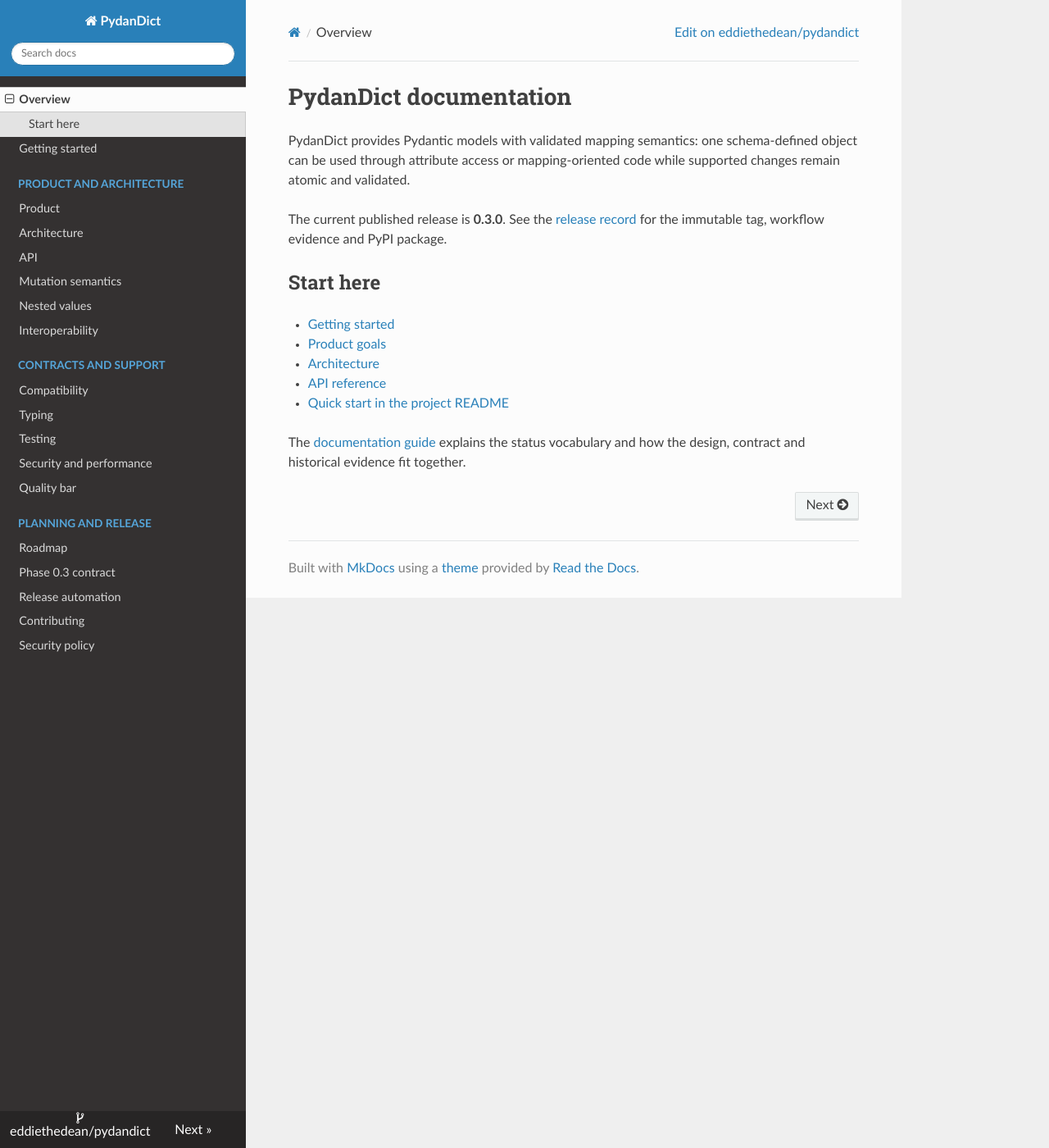
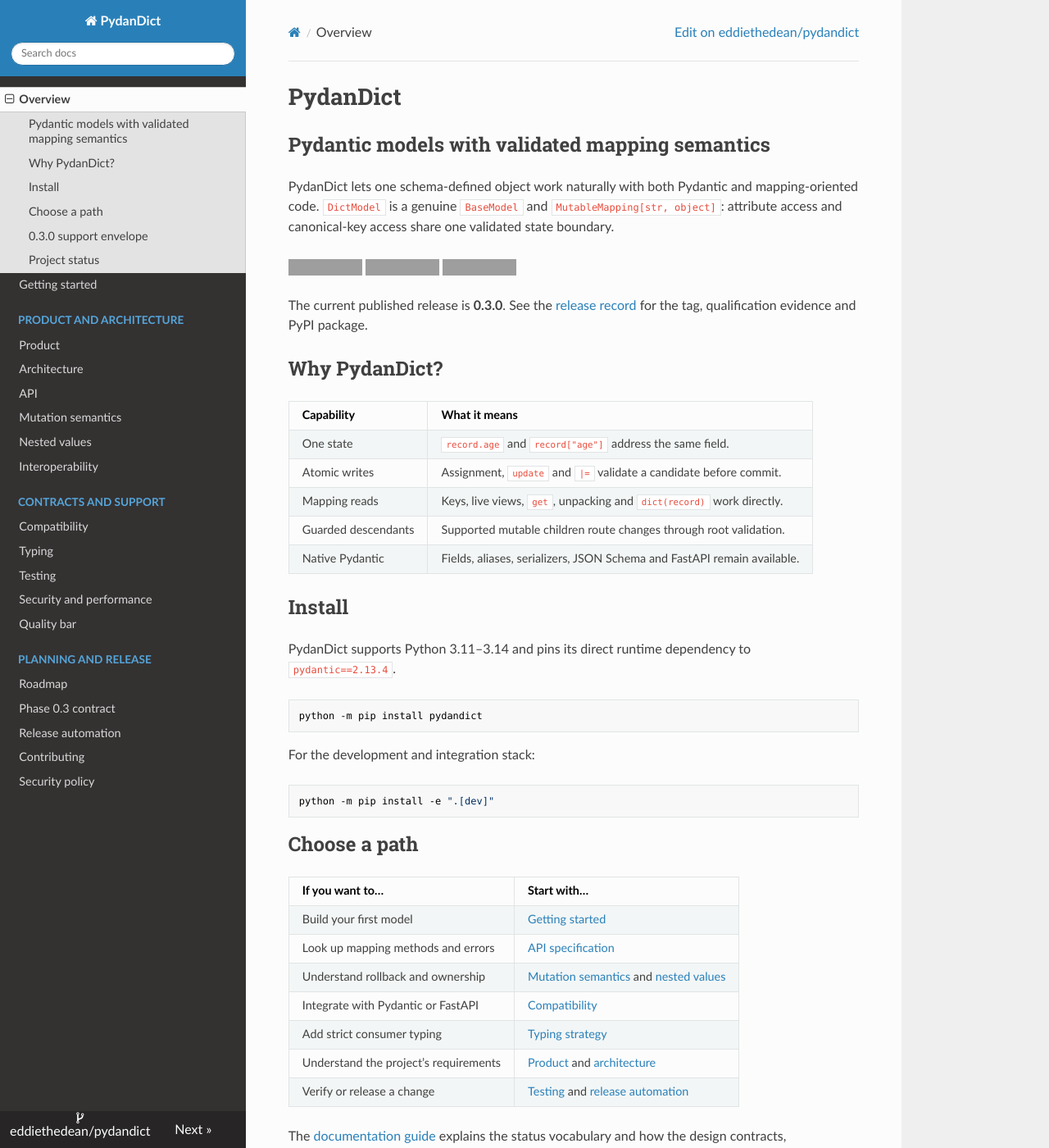
Before and after one commit to eddiethedean/pydandict, an MkDocs documentation site: the page built from docs/index.md, in a window 1280 px wide and 1400 px high. Shown: the whole window at 82% size. Built offline with MkDocs 1.6.1, drawn with Linux system fonts in a browser that asks for light colours; nearby versions of some CDN libraries; some of the changed text lies outside the part shown; grey boxes are pictures that could not be loaded.

Commit message:
docs: upgrade documentation landing page

````diff
--- a/docs/index.md
+++ b/docs/index.md
@@ -1,20 +1,81 @@
-# PydanDict documentation
+# PydanDict
 
-PydanDict provides Pydantic models with validated mapping semantics: one
-schema-defined object can be used through attribute access or mapping-oriented
-code while supported changes remain atomic and validated.
+## Pydantic models with validated mapping semantics
+
+PydanDict lets one schema-defined object work naturally with both Pydantic and
+mapping-oriented code. `DictModel` is a genuine `BaseModel` and
+`MutableMapping[str, object]`: attribute access and canonical-key access share
+one validated state boundary.
+
+[![PyPI](https://img.shields.io/pypi/v/pydandict.svg)](https://pypi.org/project/pydandict/)
+[![CI](https://github.com/eddiethedean/pydandict/actions/workflows/ci.yml/badge.svg)](https://github.com/eddiethedean/pydandict/actions/workflows/ci.yml)
+[![Read the Docs](https://readthedocs.org/projects/pydandict/badge/?version=latest)](https://pydandict.readthedocs.io/)
 
 The current published release is **0.3.0**. See the [release record](release.md#030-release-record)
-for the immutable tag, workflow evidence and PyPI package.
+for the tag, qualification evidence and PyPI package.
 
-## Start here
+## Why PydanDict?
 
-- [Getting started](getting-started.md)
-- [Product goals](product.md)
-- [Architecture](architecture.md)
-- [API reference](api.md)
-- [Quick start in the project README](https://github.com/eddiethedean/pydandict#readme)
+| Capability | What it means |
+| --- | --- |
+| One state | `record.age` and `record["age"]` address the same field. |
+| Atomic writes | Assignment, `update` and `|=` validate a candidate before commit. |
+| Mapping reads | Keys, live views, `get`, unpacking and `dict(record)` work directly. |
+| Guarded descendants | Supported mutable children route changes through root validation. |
+| Native Pydantic | Fields, aliases, serializers, JSON Schema and FastAPI remain available. |
+
+## Install
+
+PydanDict supports Python 3.11–3.14 and pins its direct runtime dependency to
+`pydantic==2.13.4`.
+
+```sh
+python -m pip install pydandict
+```
+
+For the development and integration stack:
+
+```sh
+python -m pip install -e ".[dev]"
+```
+
+## Choose a path
+
+| If you want to… | Start with… |
+| --- | --- |
+| Build your first model | [Getting started](getting-started.md) |
+| Look up mapping methods and errors | [API specification](api.md) |
+| Understand rollback and ownership | [Mutation semantics](mutation-semantics.md) and [nested values](nested-values.md) |
+| Integrate with Pydantic or FastAPI | [Compatibility](compatibility.md) |
+| Add strict consumer typing | [Typing strategy](typing.md) |
+| Understand the project’s requirements | [Product](product.md) and [architecture](architecture.md) |
+| Verify or release a change | [Testing](testing.md) and [release automation](release.md) |
 
 The [documentation guide](https://github.com/eddiethedean/pydandict/blob/main/docs/README.md)
-explains the status vocabulary and how the design, contract and historical
-evidence fit together.
+explains the status vocabulary and how the design contracts, implementation
+plans and historical evidence fit together.
+
+## 0.3.0 support envelope
+
+The release is intentionally focused. It supports scalar fields, explicitly
+specialized generics, and the existing finite nested ownership envelope using
+`MutableSequence`, `MutableMapping` and `MutableSet` annotations.
+
+The following are outside the contract: concrete mutable annotations
+(`list`, `dict`, `set`), arbitrary objects, custom scalar subclasses/timezones,
+ordinary `BaseModel` values stored as descendants, trusted construction, pickle
+restoration, persistence and shared writer/thread-safety guarantees. Read the
+[compatibility limits](compatibility.md) before relying on behavior beyond the
+qualified envelope.
+
+## Project status
+
+Phase 0.3 passed independent release review and was published from the immutable
+[`v0.3.0` tag](https://github.com/eddiethedean/pydandict/tree/v0.3.0). The project
+is alpha software: documented support is evidence-backed, while broader feature
+ideas remain on the [roadmap](https://github.com/eddiethedean/pydandict/blob/main/ROADMAP.md).
+
+For source, contribution and security information, visit the
+[GitHub repository](https://github.com/eddiethedean/pydandict),
+[contribution guide](https://github.com/eddiethedean/pydandict/blob/main/CONTRIBUTING.md)
+and [security policy](https://github.com/eddiethedean/pydandict/blob/main/SECURITY.md).
````
